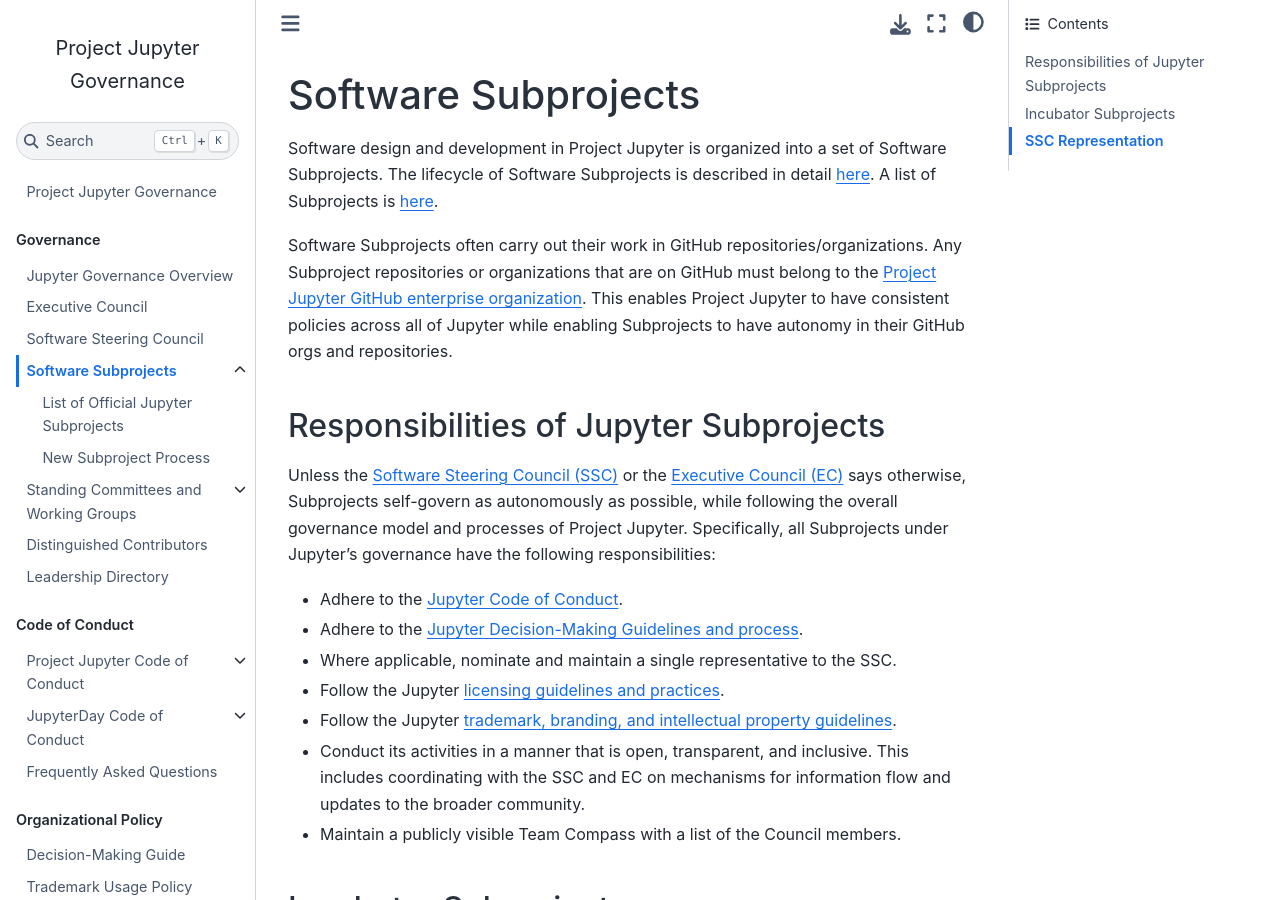
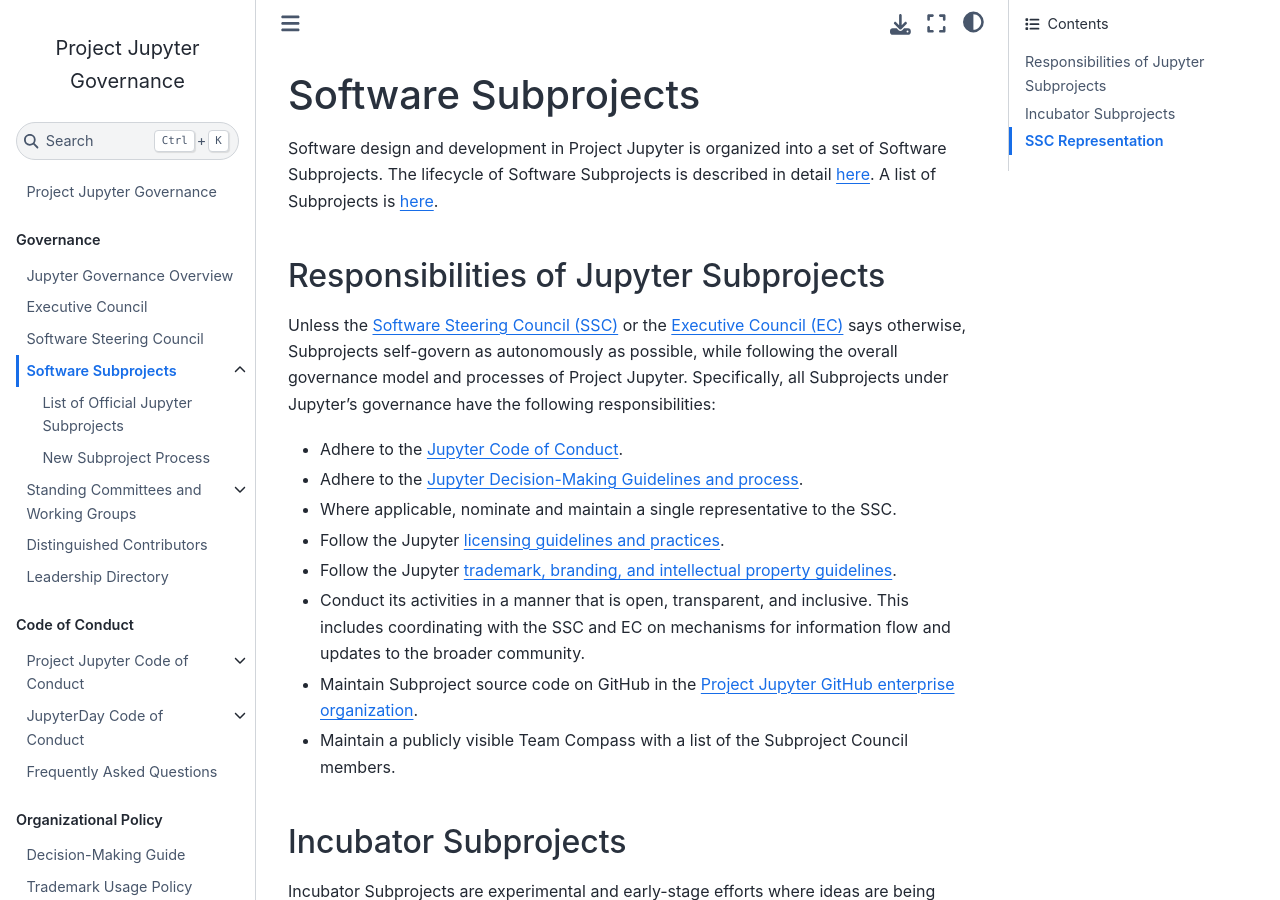
Before and after one commit to jupyter/governance, a Jupyter Book: the page built from software_subprojects.md, in a window 1280 px wide and 900 px high. Built offline with Jupyter Book 1.0.4 settings and Sphinx 7.4.7 and the Sphinx Book theme 1.1.4, drawn with Linux system fonts in a browser that asks for light colours; pages that are not in the unit, such as notebooks, are missing from menus.

Commit message:
Put the requirement to maintain source code on GitHub in the subproject responsibilities

```diff
--- a/software_subprojects.md
+++ b/software_subprojects.md
@@ -1,8 +1,6 @@
 # Software Subprojects
 
 Software design and development in Project Jupyter is organized into a set of Software Subprojects. The lifecycle of Software Subprojects is described in detail [here](newsubprojects.md). A list of Subprojects is [here](./list_of_subprojects.md).
-
-Software Subprojects often carry out their work in GitHub repositories/organizations. Any Subproject repositories or organizations that are on GitHub must belong to the [Project Jupyter GitHub enterprise organization](https://github.com/enterprises/jupyter). This enables Project Jupyter to have consistent policies across all of Jupyter while enabling Subprojects to have autonomy in their GitHub orgs and repositories.
 
 ## Responsibilities of Jupyter Subprojects
 
@@ -14,7 +12,8 @@
 - Follow the Jupyter [licensing guidelines and practices](./projectlicense.md).
 - Follow the Jupyter [trademark, branding, and intellectual property guidelines](./trademarks.md).
 - Conduct its activities in a manner that is open, transparent, and inclusive. This includes coordinating with the SSC and EC on mechanisms for information flow and updates to the broader community.
-- Maintain a publicly visible Team Compass with a list of the Council members.
+- Maintain Subproject source code on GitHub in the [Project Jupyter GitHub enterprise organization](https://github.com/enterprises/jupyter).
+- Maintain a publicly visible Team Compass with a list of the Subproject Council members.
 
 ## Incubator Subprojects
 
```
